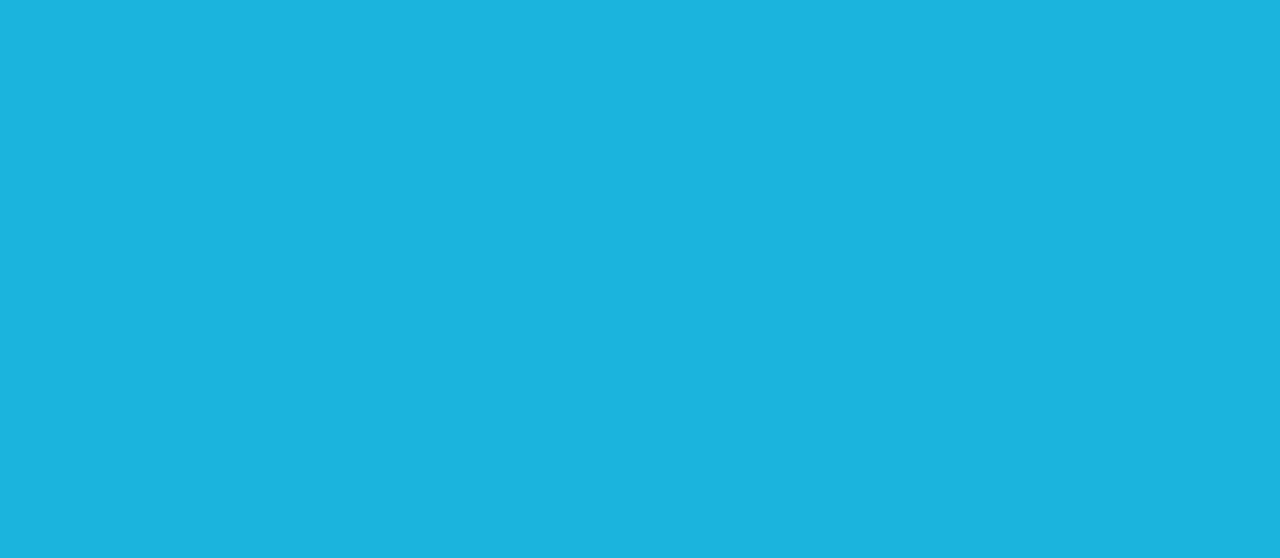
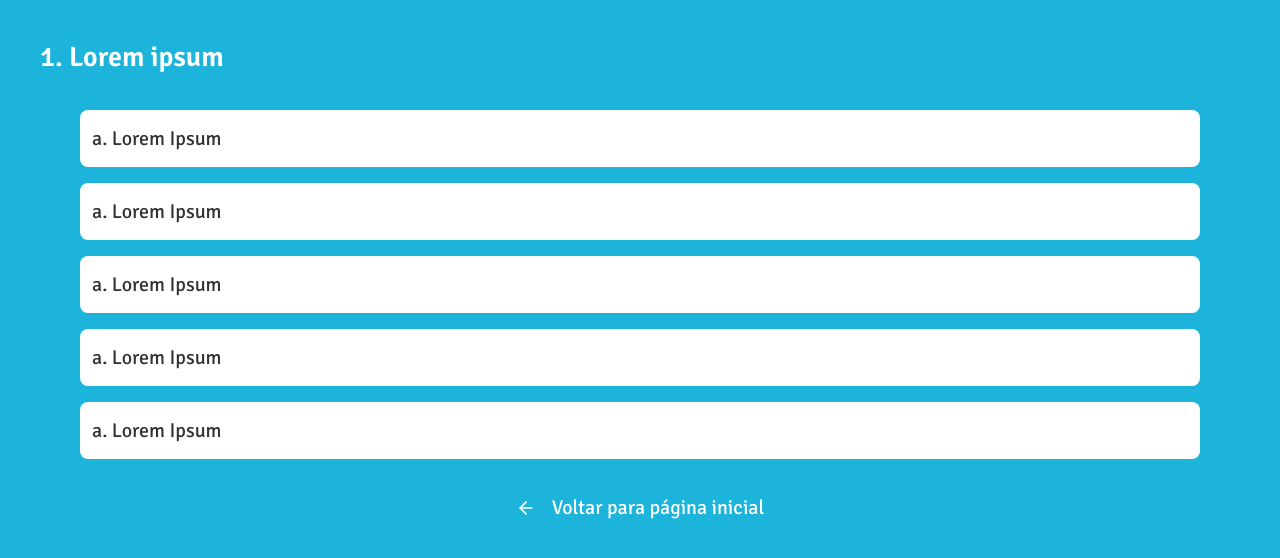
Before and after one commit to kauecdev/tech.iz, a React (Create React App) app: page /questions in a window 1280 px wide. Shown: the top 558 px of the page. Built offline with nearby package versions, Linux system fonts and the light colour scheme.

Commit message:
feat: dashboard page to add questions finalized

```diff
--- a/package.json
+++ b/package.json
@@ -12,6 +12,7 @@
     "@types/react-dom": "^17.0.0",
     "react": "^17.0.1",
     "react-dom": "^17.0.1",
+    "react-icons": "^4.2.0",
     "react-router-dom": "^5.2.0",
     "react-scripts": "4.0.3",
     "styled-components": "^5.2.1",
--- /dev/null
+++ b/src/components/Inputs/index.tsx
@@ -0,0 +1,17 @@
+import React, { InputHTMLAttributes } from 'react';
+
+import { Container } from './styles';
+
+type InputProps = InputHTMLAttributes<HTMLInputElement>;
+
+const Inputs: React.FC<InputProps> = ({ ...rest }) => {
+  return (
+    <Container>
+      <input {...rest} />
+
+      <input type="radio" name="isCorrect" id="isCorrect" />
+    </Container>
+  );
+};
+
+export default Inputs;
--- /dev/null
+++ b/src/components/Inputs/styles.ts
@@ -0,0 +1,38 @@
+import styled from 'styled-components';
+
+export const Container = styled.div`
+  display: flex;
+
+  input {
+    width: 100%;
+    border: 0;
+    padding: 14px;
+    border-radius: 6px;
+    margin-right: 20px;
+
+    font-size: 18px;
+  }
+
+  & + div {
+    margin-top: 20px;
+  }
+
+  input[type='text'] {
+    margin-right: 20px;
+  }
+
+  input[type='radio'] {
+    all: unset;
+    width: 30px;
+    height: 30px;
+    border-radius: 50%;
+
+    background: #fff;
+    border: 8px solid #c7c4c4;
+  }
+
+  input[type='radio']:checked {
+    background: #ff6409;
+    border-color: #1cb4db;
+  }
+`;
--- /dev/null
+++ b/src/pages/Dashboard/index.tsx
@@ -0,0 +1,97 @@
+import React, { FormEvent, useState } from 'react';
+
+import logoImg from '../../assets/tech_iz-logo.png';
+
+import { Container } from './styles';
+
+import Inputs from '../../components/Inputs';
+
+interface Alternatives {
+  alternative: string;
+  isCorrect: boolean;
+}
+
+const Dashboard: React.FC = () => {
+  const [question, setQuestion] = useState('');
+
+  const [alternatives, setAlternatives] = useState<Alternatives[]>([
+    {
+      alternative: '',
+      isCorrect: false,
+    },
+  ]);
+
+  function addNewAlternativeInput(): void {
+    setAlternatives([...alternatives, { alternative: '', isCorrect: false }]);
+  }
+
+  function setAlternativeItemValue(
+    position: number,
+    field: string,
+    value: string,
+  ): void {
+    const updatedAlternatives = alternatives.map((alternative, index) => {
+      if (index === position) {
+        return { ...alternative, [field]: value };
+      }
+
+      return alternative;
+    });
+
+    setAlternatives(updatedAlternatives);
+  }
+
+  function handleCreateAlternative(e: FormEvent): void {
+    e.preventDefault();
+
+    console.log(alternatives);
+  }
+
+  return (
+    <Container>
+      <img src={logoImg} alt="Tech.iz" width={200} />
+
+      <h1>Adicione novas perguntas!</h1>
+
+      <form onSubmit={handleCreateAlternative}>
+        <fieldset>
+          <legend>Pergunta:</legend>
+          <input
+            type="text"
+            placeholder="Digite aqui a pergunta..."
+            value={question}
+            onChange={(e) => setQuestion(e.target.value)}
+          />
+        </fieldset>
+
+        <fieldset className="alternatives">
+          <header>
+            <legend>Alternativas:</legend>
+            <button type="button" onClick={addNewAlternativeInput}>
+              Nova alternativa +
+            </button>
+          </header>
+
+          {alternatives.map((alternative, index) => {
+            return (
+              <Inputs
+                name="alternative"
+                id="alternative"
+                type="text"
+                placeholder="Digite aqui a alternativa..."
+                value={alternative.alternative}
+                onChange={(e) =>
+                  setAlternativeItemValue(index, 'alternative', e.target.value)
+                }
+              />
+            );
+          })}
+        </fieldset>
+
+        <button type="submit">Salvar</button>
+      </form>
+    </Container>
+  );
+};
+
+export default Dashboard;
--- /dev/null
+++ b/src/pages/Dashboard/styles.ts
@@ -0,0 +1,93 @@
+import styled from 'styled-components';
+
+export const Container = styled.div`
+  width: 100%;
+  height: 100%;
+
+  padding: 40px 80px;
+
+  display: flex;
+  align-items: center;
+  justify-content: center;
+  flex-direction: column;
+
+  img {
+    margin-bottom: 20px;
+  }
+
+  h1 {
+    margin-bottom: 40px;
+  }
+
+  form {
+    background: #e7e4e4;
+    width: 60%;
+
+    display: flex;
+    flex-direction: column;
+
+    padding: 40px;
+    border-radius: 20px;
+
+    fieldset {
+      border: 0;
+      margin-bottom: 30px;
+
+      legend {
+        color: #222222;
+        font-weight: 700;
+        font-size: 30px;
+
+        margin-bottom: 20px;
+      }
+
+      input {
+        width: 100%;
+        border: 0;
+        padding: 14px;
+        border-radius: 6px;
+        margin-right: 20px;
+
+        font-size: 18px;
+      }
+    }
+
+    fieldset.alternatives {
+      header {
+        display: flex;
+        justify-content: space-between;
+        align-items: center;
+
+        margin-bottom: 20px;
+
+        legend {
+          flex: 1;
+          margin: 0;
+        }
+
+        button {
+          border: 0;
+          padding: 0;
+
+          font-weight: 700;
+          font-size: 18px;
+
+          background: transparent;
+        }
+      }
+    }
+
+    > button {
+      border: 0;
+      border-radius: 8px;
+      background: #ff6409;
+      color: #fff;
+
+      padding: 10px 20px;
+      max-width: 160px;
+
+      align-self: center;
+      font-size: 20px;
+    }
+  }
+`;
--- a/src/pages/Home/index.tsx
+++ b/src/pages/Home/index.tsx
@@ -25,7 +25,7 @@ const Home: React.FC = () => {
       </AnimationContainerText>
 
       <AnimationContainerButton>
-        <Link to="/quiz">Iniciar Jogo</Link>
+        <Link to="/questions">Iniciar Jogo</Link>
       </AnimationContainerButton>
     </Container>
   );
--- a/src/pages/Home/styles.ts
+++ b/src/pages/Home/styles.ts
@@ -2,7 +2,6 @@ import styled, { keyframes } from 'styled-components';
 
 export const Container = styled.div`
   width: 100%;
-
   padding: 40px 20px;
 `;
 
@@ -76,5 +75,12 @@ export const AnimationContainerButton = styled.div`
 
     border: 0;
     border-radius: 20px;
+
+    transition: transform 0.2s;
+
+    &:hover {
+      box-shadow: 0 0 5px rgba(0, 0, 0, 0.6);
+      transform: scale(105%);
+    }
   }
 `;
--- /dev/null
+++ b/src/pages/Questions/index.tsx
@@ -0,0 +1,47 @@
+import React from 'react';
+import { Link } from 'react-router-dom';
+import { FiArrowLeft } from 'react-icons/fi';
+
+import {
+  Container,
+  QuestionTitle,
+  AlternativesContainer,
+  QuestionAlternative,
+} from './styles';
+
+const Questions: React.FC = () => {
+  return (
+    <Container>
+      <QuestionTitle>1. Lorem ipsum</QuestionTitle>
+
+      <AlternativesContainer>
+        <QuestionAlternative>
+          <span>a. Lorem Ipsum</span>
+        </QuestionAlternative>
+
+        <QuestionAlternative>
+          <span>a. Lorem Ipsum</span>
+        </QuestionAlternative>
+
+        <QuestionAlternative>
+          <span>a. Lorem Ipsum</span>
+        </QuestionAlternative>
+
+        <QuestionAlternative>
+          <span>a. Lorem Ipsum</span>
+        </QuestionAlternative>
+
+        <QuestionAlternative>
+          <span>a. Lorem Ipsum</span>
+        </QuestionAlternative>
+      </AlternativesContainer>
+
+      <Link to="/">
+        <FiArrowLeft size={20} />
+        Voltar para página inicial
+      </Link>
+    </Container>
+  );
+};
+
+export default Questions;
--- /dev/null
+++ b/src/pages/Questions/styles.ts
@@ -0,0 +1,50 @@
+import styled from 'styled-components';
+
+export const Container = styled.div`
+  width: 100%;
+  padding: 40px;
+
+  > a {
+    display: flex;
+    align-items: center;
+    justify-content: center;
+
+    text-decoration: none;
+    font-size: 20px;
+
+    color: #ffffff;
+
+    svg {
+      margin-right: 16px;
+    }
+  }
+`;
+
+export const QuestionTitle = styled.span`
+  font-weight: 600;
+  font-size: 28px;
+  color: #ffffff;
+`;
+
+export const AlternativesContainer = styled.div`
+  width: 100%;
+  padding: 20px 40px;
+`;
+
+export const QuestionAlternative = styled.div`
+  padding: 16px 12px;
+  background: #ffffff;
+  margin: 16px 0;
+  border-radius: 8px;
+
+  cursor: pointer;
+
+  & + div {
+    margin-bottom: 16px;
+  }
+
+  span {
+    font-size: 20px;
+    color: #333333;
+  }
+`;
--- a/src/routes/index.tsx
+++ b/src/routes/index.tsx
@@ -2,10 +2,14 @@ import React from 'react';
 import { Switch, Route } from 'react-router-dom';
 
 import Home from '../pages/Home';
+import Questions from '../pages/Questions';
+import Dashboard from '../pages/Dashboard';
 
 const Routes: React.FC = () => (
   <Switch>
     <Route path="/" exact component={Home} />
+    <Route path="/questions" component={Questions} />
+    <Route path="/dashboard" component={Dashboard} />
   </Switch>
 );
 
```
Also changed, not shown: 1 other file (tests, documents, lock files or other folders).
